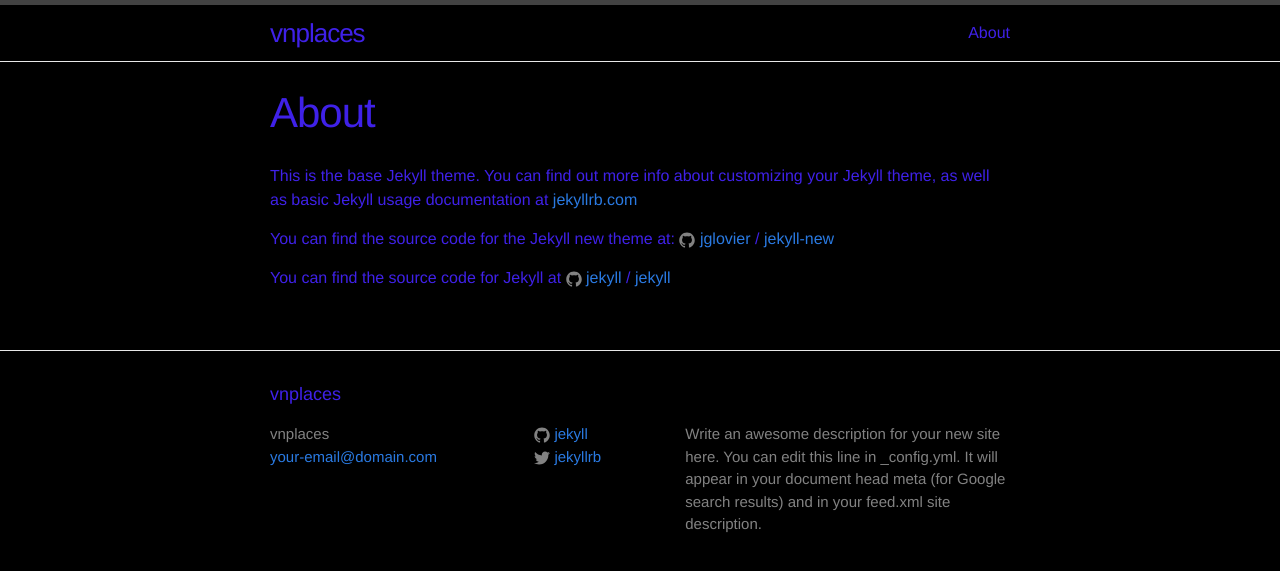
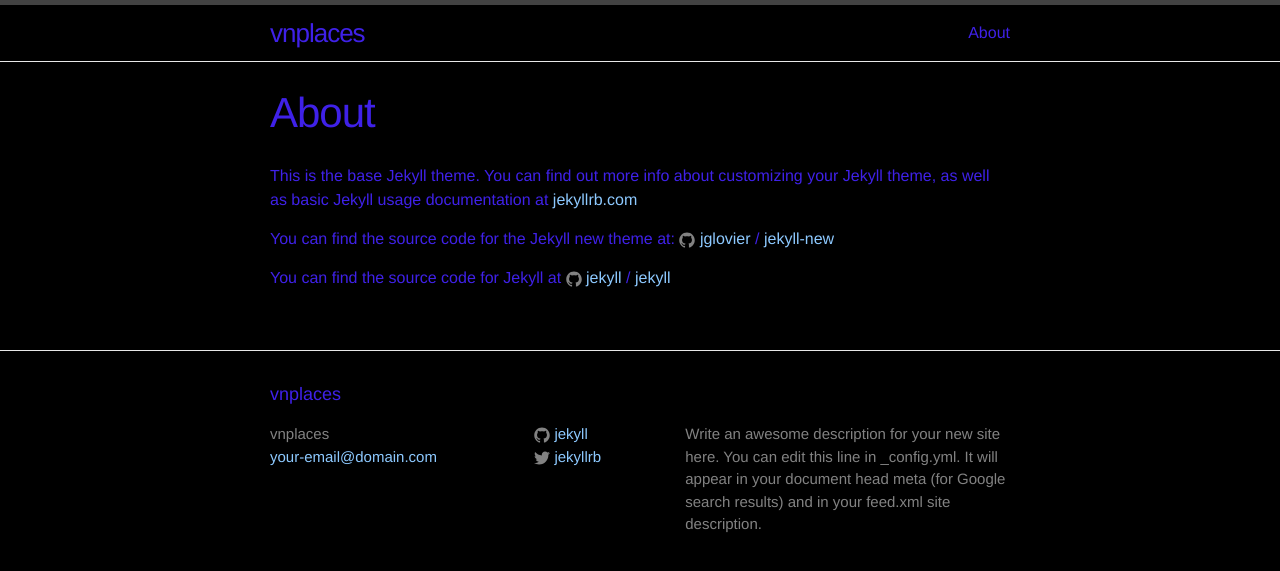
Before and after one commit to ssugar/vnplaces, a Jekyll site: the page built from about.md, in a window 1280 px wide. Shown: the top 571 px of the page. Built offline with Jekyll 4.4.1, drawn with Linux system fonts in a browser that asks for light colours; a script that is not in the unit is left out.

Commit message:
setting brand color to #8DC9FF

```diff
--- a/css/main.scss
+++ b/css/main.scss
@@ -16,7 +16,7 @@
 
 $text-color:       #3F21E8;
 $background-color: #000;
-$brand-color:      #2a7ae2;
+$brand-color:      #8DC9FF;
 
 $grey-color:       #828282;
 $grey-color-light: lighten($grey-color, 40%);
```
